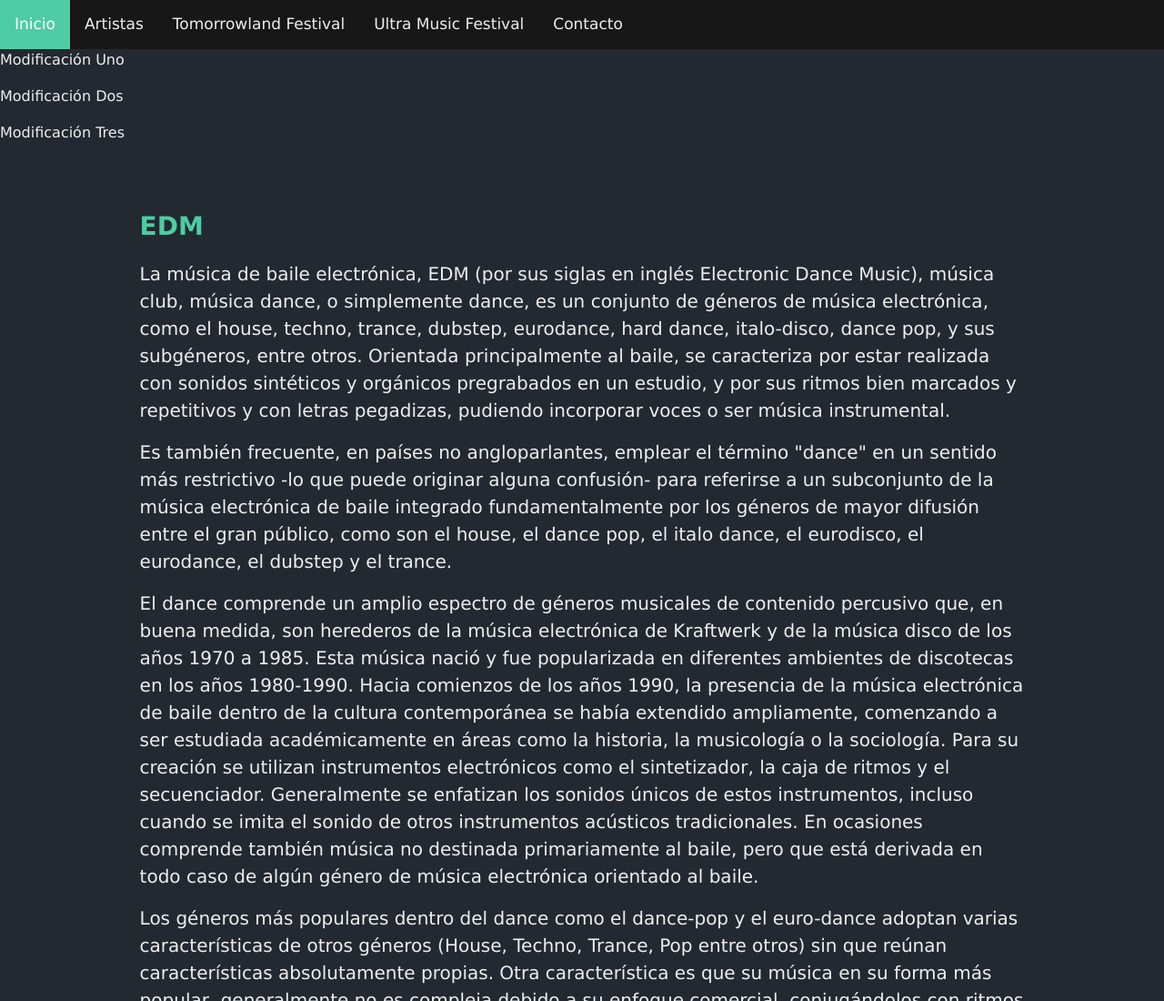
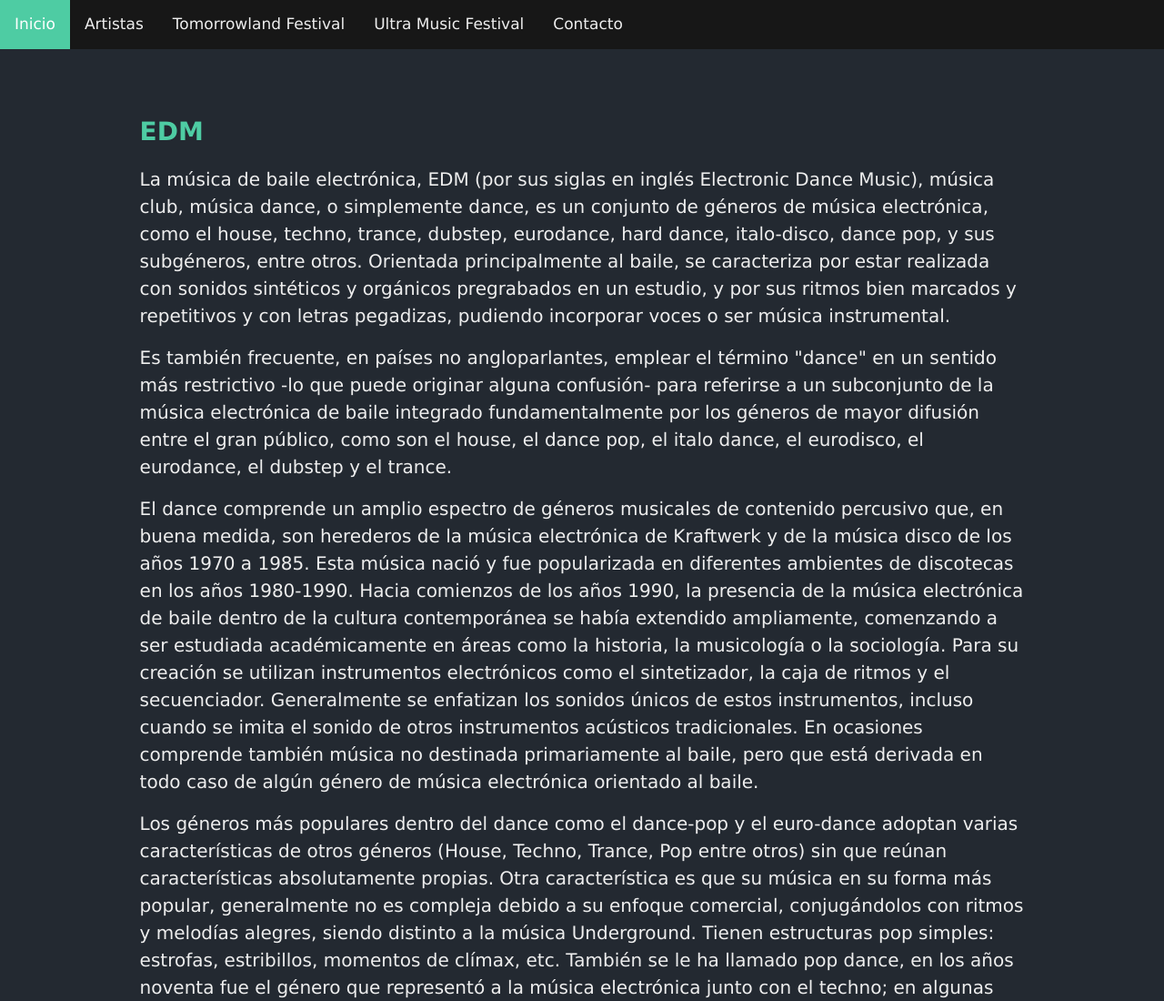
Before and after one commit to alemontanez/repositorio_edm, a website: page index.html in a window 1280 px wide. Shown: the top 1100 px of the page at 91% size. Drawn offline with nearby package versions, Linux system fonts and the light colour scheme.

Commit message:
Tercer commit: commit de entrega

```diff
--- a/index.html
+++ b/index.html
@@ -20,14 +20,6 @@
         <a href="contacto.html">Contacto</a>
         <a href="javascript:void(0);" class="icon" onclick="myFunction()">&#9776;</a>
     </div>
-
-    <div>
-        <p>Modificación Uno</p>
-        <p>Modificación Dos</p>
-        <p>Modificación Tres</p>
-    </div>
-
-
 
     <div id="inicio">
             <div id="inicio__parrafos">
```
